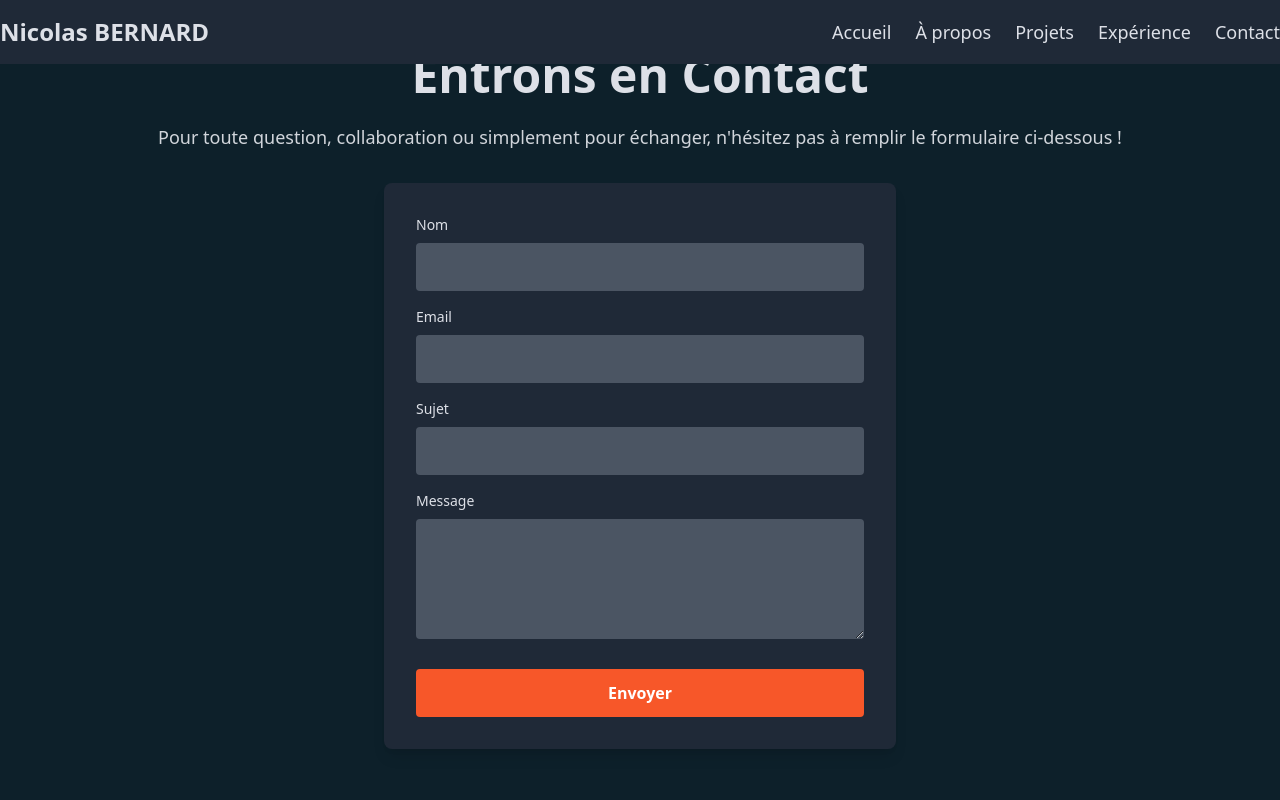
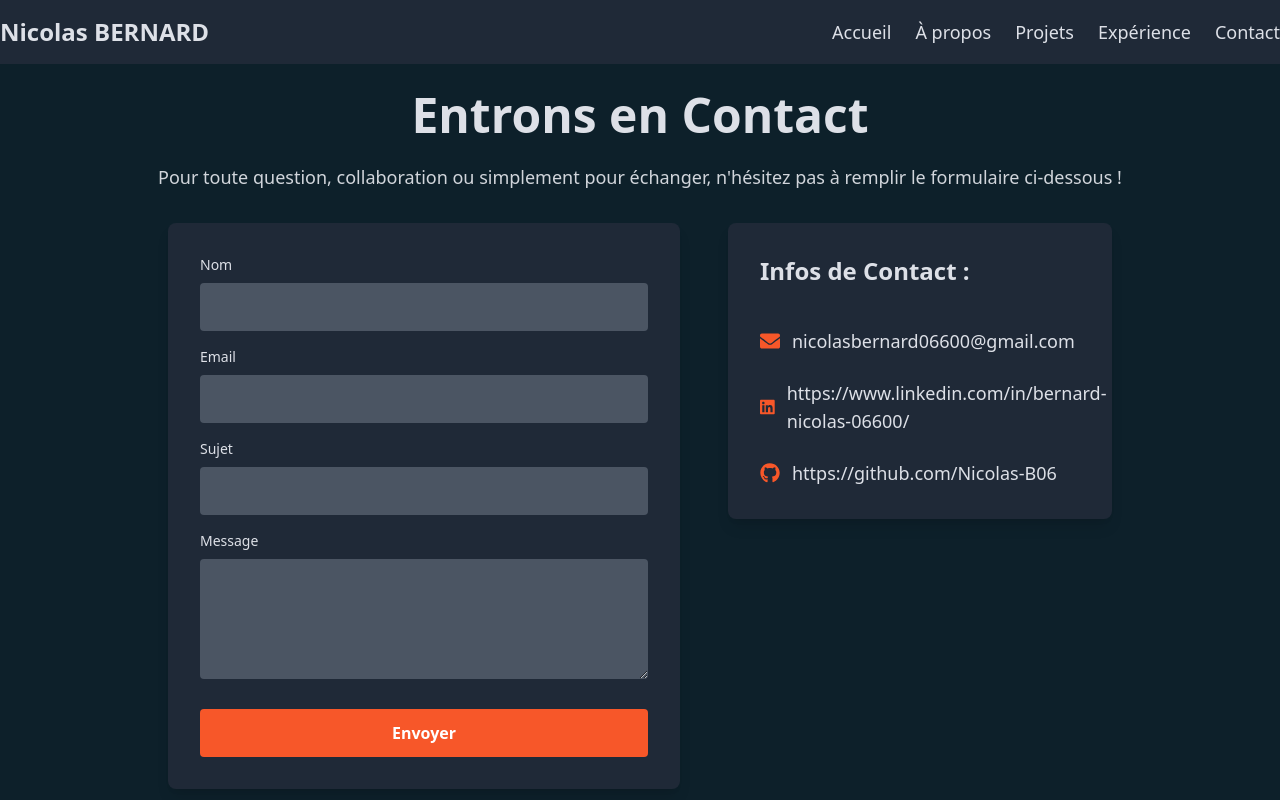
Before and after one commit to Nicolas-B06/Portfolio, a Next.js app: page /contact in a window 1280 px wide. Shown: the top 800 px of the page. Built offline with nearby package versions, Linux system fonts and the light colour scheme.

Commit message:
add contact infos

```diff
--- a/src/app/contact/page.tsx
+++ b/src/app/contact/page.tsx
@@ -1,6 +1,8 @@
 "use client";
-import React, { useState } from "react";
+
+import { useState } from "react";
 import emailjs from "emailjs-com";
+import { FaLinkedin, FaGithub, FaEnvelope } from "react-icons/fa";
 
 const Contact: React.FC = () => {
   const [formData, setFormData] = useState({
@@ -10,7 +12,9 @@ const Contact: React.FC = () => {
     message: "",
   });
 
-  const handleChange = (e: React.ChangeEvent<HTMLInputElement | HTMLTextAreaElement>) => {
+  const handleChange = (
+    e: React.ChangeEvent<HTMLInputElement | HTMLTextAreaElement>
+  ) => {
     const { name, value } = e.target;
     setFormData({ ...formData, [name]: value });
   };
@@ -20,15 +24,15 @@ const Contact: React.FC = () => {
 
     emailjs
       .send(
-        process.env.NEXT_PUBLIC_EMAILJS_SERVICE_ID || '',
-        process.env.NEXT_PUBLIC_EMAILJS_TEMPLATE_ID || '',
+        process.env.NEXT_PUBLIC_EMAILJS_SERVICE_ID || "",
+        process.env.NEXT_PUBLIC_EMAILJS_TEMPLATE_ID || "",
         {
           user_name: formData.name,
           user_email: formData.email,
           subject: formData.subject,
           message: formData.message,
         },
-        process.env.NEXT_PUBLIC_EMAILJS_PUBLIC_KEY || ''
+        process.env.NEXT_PUBLIC_EMAILJS_PUBLIC_KEY || ""
       )
       .then(
         (result) => {
@@ -45,13 +49,22 @@ const Contact: React.FC = () => {
 
   return (
     <section className="bg-[var(--background)] text-[var(--foreground)] min-h-screen flex flex-col items-center justify-center px-4">
-      <h2 className="text-4xl sm:text-5xl font-bold text-center mb-6">Entrons en Contact</h2>
+      <h2 className="text-4xl sm:text-5xl font-bold text-center mb-6 mt-20">
+        Entrons en Contact
+      </h2>
       <p className="text-center text-lg text-gray-300 mb-8">
-        Pour toute question, collaboration ou simplement pour échanger, n&apos;hésitez pas à remplir le formulaire ci-dessous !
+        Pour toute question, collaboration ou simplement pour échanger,
+        n&apos;hésitez pas à remplir le formulaire ci-dessous !
       </p>
-      <form onSubmit={handleSubmit} className="w-full max-w-lg bg-[var(--card)] p-8 rounded-lg shadow-lg">
+      <div className="flex flex-col lg:flex-row items-center lg:items-start justify-center w-full max-w-6xl space-y-8 lg:space-y-0 lg:space-x-12">
+        <form
+          onSubmit={handleSubmit}
+          className="w-full max-w-lg bg-[var(--card)] p-8 rounded-lg shadow-lg"
+        >
           <div className="mb-4">
-          <label htmlFor="name" className="block text-sm font-medium mb-2">Nom</label>
+            <label htmlFor="name" className="block text-sm font-medium mb-2">
+              Nom
+            </label>
             <input
               type="text"
               id="name"
@@ -63,7 +76,9 @@ const Contact: React.FC = () => {
             />
           </div>
           <div className="mb-4">
-          <label htmlFor="email" className="block text-sm font-medium mb-2">Email</label>
+            <label htmlFor="email" className="block text-sm font-medium mb-2">
+              Email
+            </label>
             <input
               type="email"
               id="email"
@@ -75,7 +90,9 @@ const Contact: React.FC = () => {
             />
           </div>
           <div className="mb-4">
-          <label htmlFor="subject" className="block text-sm font-medium mb-2">Sujet</label>
+            <label htmlFor="subject" className="block text-sm font-medium mb-2">
+              Sujet
+            </label>
             <input
               type="text"
               id="subject"
@@ -86,7 +103,9 @@ const Contact: React.FC = () => {
             />
           </div>
           <div className="mb-6">
-          <label htmlFor="message" className="block text-sm font-medium mb-2">Message</label>
+            <label htmlFor="message" className="block text-sm font-medium mb-2">
+              Message
+            </label>
             <textarea
               id="message"
               name="message"
@@ -104,6 +123,41 @@ const Contact: React.FC = () => {
             Envoyer
           </button>
         </form>
+        <div className="w-full lg:w-1/3 flex flex-col items-start space-y-6 p-8 bg-[var(--card)] rounded-lg shadow-lg self-start">
+          <h3 className="text-2xl font-semibold mb-4">Infos de Contact :</h3>
+          <div className="flex items-center space-x-3">
+            <FaEnvelope className="text-[var(--accent)] text-xl" />
+            <a
+              href="mailto:nicolasbernard06600@gmail.com"
+              className="text-lg hover:text-[var(--accent)] hover:underline"
+            >
+              nicolasbernard06600@gmail.com
+            </a>
+          </div>
+          <div className="flex items-center space-x-3">
+            <FaLinkedin className="text-[var(--accent)] text-xl" />
+            <a
+              href="https://www.linkedin.com/in/bernard-nicolas-06600/"
+              target="_blank"
+              rel="noopener noreferrer"
+              className="text-lg hover:text-[var(--accent)] hover:underline"
+            >
+              https://www.linkedin.com/in/bernard-nicolas-06600/
+            </a>
+          </div>
+          <div className="flex items-center space-x-3">
+            <FaGithub className="text-[var(--accent)] text-xl" />
+            <a
+              href="https://github.com/Nicolas-B06"
+              target="_blank"
+              rel="noopener noreferrer"
+              className="text-lg hover:text-[var(--accent)] hover:underline"
+            >
+              https://github.com/Nicolas-B06
+            </a>
+          </div>
+        </div>
+      </div>
     </section>
   );
 };
```
Lines whose indentation alone changed are shown as unchanged.
